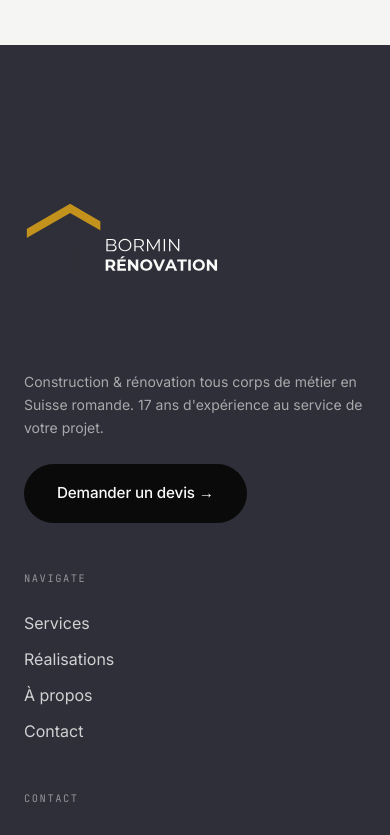
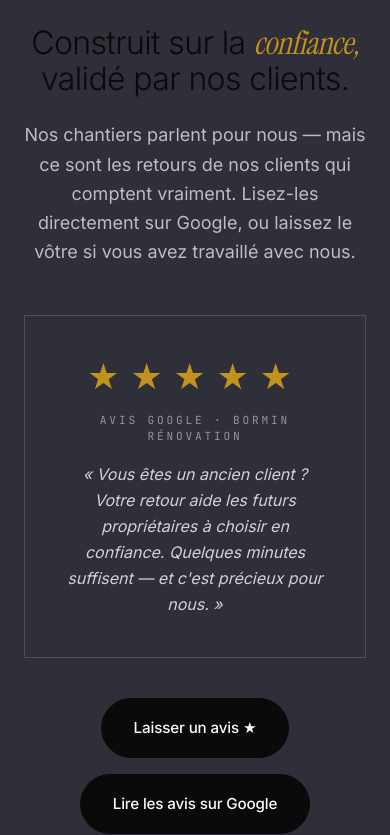
Before and after one commit to ilalisovskij92-pixel/borminrenovation-site, a Next.js app: page / in a window 390 px wide. Shown: the part 8242-9077 px from the top of the page. Built offline with nearby package versions, Linux system fonts and the light colour scheme.

Commit message:
feat: Reviews + Realisations sections — strong Google review CTA + placeholder grid

```diff
--- a/src/app/page.tsx
+++ b/src/app/page.tsx
@@ -1,15 +1,18 @@
 import Nav from "@/components/Nav";
 import Hero from "@/components/Hero";
 import Services from "@/components/Services";
+import Realisations from "@/components/Realisations";
 import About from "@/components/About";
 import Process from "@/components/Process";
+import Reviews from "@/components/Reviews";
 import Contact from "@/components/Contact";
 import Footer from "@/components/Footer";
 import FloatingWhatsApp from "@/components/FloatingWhatsApp";
 
 // Bormin Rénovation — homepage composition.
-// Order: Hero → Services → About → Process → Contact → Footer + floating WhatsApp.
-// Réalisations + Testimonials added later when Artem provides photos and reviews.
+// Order: Hero → Services → Realisations → About → Process → Reviews → Contact.
+// Realisations is currently a placeholder grid (waiting for Artem's project
+// photos). Reviews funnels existing clients to leave a Google review.
 
 export default function Home() {
   return (
@@ -18,8 +21,10 @@ export default function Home() {
       <main>
         <Hero />
         <Services />
+        <Realisations />
         <About />
         <Process />
+        <Reviews />
         <Contact />
       </main>
       <Footer />
--- /dev/null
+++ b/src/components/Realisations.tsx
@@ -0,0 +1,62 @@
+// Réalisations — placeholder section to keep the #realisations anchor live
+// while Artem gathers project photos. Once 4-6 photos are received, this
+// becomes a proper grid of project cards (image + title + district + year).
+
+import Link from "next/link";
+import AnimateOnScroll from "./AnimateOnScroll";
+
+export default function Realisations() {
+  return (
+    <section
+      id="realisations"
+      className="py-section bg-gray-100 border-t border-line"
+      aria-labelledby="realisations-heading"
+    >
+      <div className="container-premium">
+        <AnimateOnScroll className="max-w-3xl mx-auto text-center">
+          <span className="eyebrow eyebrow-bare font-mono text-ink-muted">
+            (02) — Réalisations
+          </span>
+
+          <h2
+            id="realisations-heading"
+            className="text-display-md font-light mt-6 mb-6"
+          >
+            Les chantiers{" "}
+            <span className="italic-accent text-accent">parlent</span>{" "}
+            pour nous.
+          </h2>
+
+          <p className="text-ink-muted text-lg leading-relaxed max-w-xl mx-auto mb-10">
+            Cuisines, salles de bain, rénovations clé en main — chaque
+            projet raconte une histoire de précision et de respect des
+            délais. Galerie en cours de mise à jour avec nos derniers
+            chantiers en Suisse romande.
+          </p>
+
+          {/* Placeholder mosaic — three subtle cards saying "à venir" */}
+          <div className="grid sm:grid-cols-3 gap-4 mb-10 max-w-3xl mx-auto">
+            {[1, 2, 3].map((i) => (
+              <div
+                key={i}
+                className="aspect-[4/5] bg-bg border border-line flex items-center justify-center"
+              >
+                <span className="font-mono text-[0.65rem] uppercase tracking-[0.25em] text-ink-subtle">
+                  Photo · 0{i}
+                </span>
+              </div>
+            ))}
+          </div>
+
+          <p className="font-mono text-[0.7rem] uppercase tracking-[0.25em] text-ink-muted mb-8">
+            Galerie complète bientôt en ligne
+          </p>
+
+          <Link href="#contact" className="btn-pill btn-primary">
+            Voir un projet en cours →
+          </Link>
+        </AnimateOnScroll>
+      </div>
+    </section>
+  );
+}
--- /dev/null
+++ b/src/components/Reviews.tsx
@@ -0,0 +1,84 @@
+// Reviews — strong CTA section that funnels existing clients into a Google review.
+// Strategy: Artem will share the site with past clients, asking them to leave a
+// Google review directly via the prominent button below. Once a few reviews
+// land we can swap the placeholder block for an embedded Google Reviews widget.
+
+import Link from "next/link";
+import AnimateOnScroll from "./AnimateOnScroll";
+
+const GOOGLE_REVIEW_URL =
+  "https://g.page/r/CV-nXy7PSi1UEAI/review";
+const GOOGLE_PLACE_URL = "https://g.page/r/CV-nXy7PSi1UEAI";
+
+export default function Reviews() {
+  return (
+    <section
+      id="avis"
+      className="py-section bg-ink text-bg"
+      aria-labelledby="reviews-heading"
+    >
+      <div className="container-premium">
+        <AnimateOnScroll className="max-w-3xl mx-auto text-center">
+          <span className="font-mono text-[0.7rem] uppercase tracking-[0.25em] text-accent mb-6 block">
+            (04) — Témoignages
+          </span>
+
+          <h2
+            id="reviews-heading"
+            className="text-display-md font-light mb-6"
+          >
+            Construit sur la{" "}
+            <span className="italic-accent text-accent">confiance,</span>
+            <br />
+            validé par nos clients.
+          </h2>
+
+          <p className="text-bg/70 text-lg leading-relaxed max-w-xl mx-auto mb-12">
+            Nos chantiers parlent pour nous — mais ce sont les retours
+            de nos clients qui comptent vraiment. Lisez-les directement
+            sur Google, ou laissez le vôtre si vous avez travaillé
+            avec nous.
+          </p>
+
+          {/* Big rating block (placeholder until real reviews land) */}
+          <div className="border border-bg/15 p-10 lg:p-14 mb-10 max-w-2xl mx-auto">
+            <div
+              className="text-accent text-4xl tracking-[0.3em] mb-4"
+              aria-label="Note 5 étoiles sur 5"
+            >
+              ★★★★★
+            </div>
+            <div className="font-mono text-[0.7rem] uppercase tracking-[0.25em] text-bg/50 mb-4">
+              Avis Google · Bormin Rénovation
+            </div>
+            <p className="text-bg/80 text-base leading-relaxed italic">
+              « Vous êtes un ancien client&nbsp;? Votre retour aide les
+              futurs propriétaires à choisir en confiance. Quelques
+              minutes suffisent — et c&apos;est précieux pour nous. »
+            </p>
+          </div>
+
+          {/* Two complementary CTAs */}
+          <div className="flex flex-col sm:flex-row items-center justify-center gap-4">
+            <Link
+              href={GOOGLE_REVIEW_URL}
+              target="_blank"
+              rel="noopener noreferrer"
+              className="btn-pill btn-primary bg-accent text-ink border-accent hover:bg-accent-dark hover:border-accent-dark"
+            >
+              Laisser un avis ★
+            </Link>
+            <Link
+              href={GOOGLE_PLACE_URL}
+              target="_blank"
+              rel="noopener noreferrer"
+              className="btn-pill btn-primary bg-transparent text-bg border-bg/30 hover:bg-bg hover:text-ink"
+            >
+              Lire les avis sur Google
+            </Link>
+          </div>
+        </AnimateOnScroll>
+      </div>
+    </section>
+  );
+}
```
